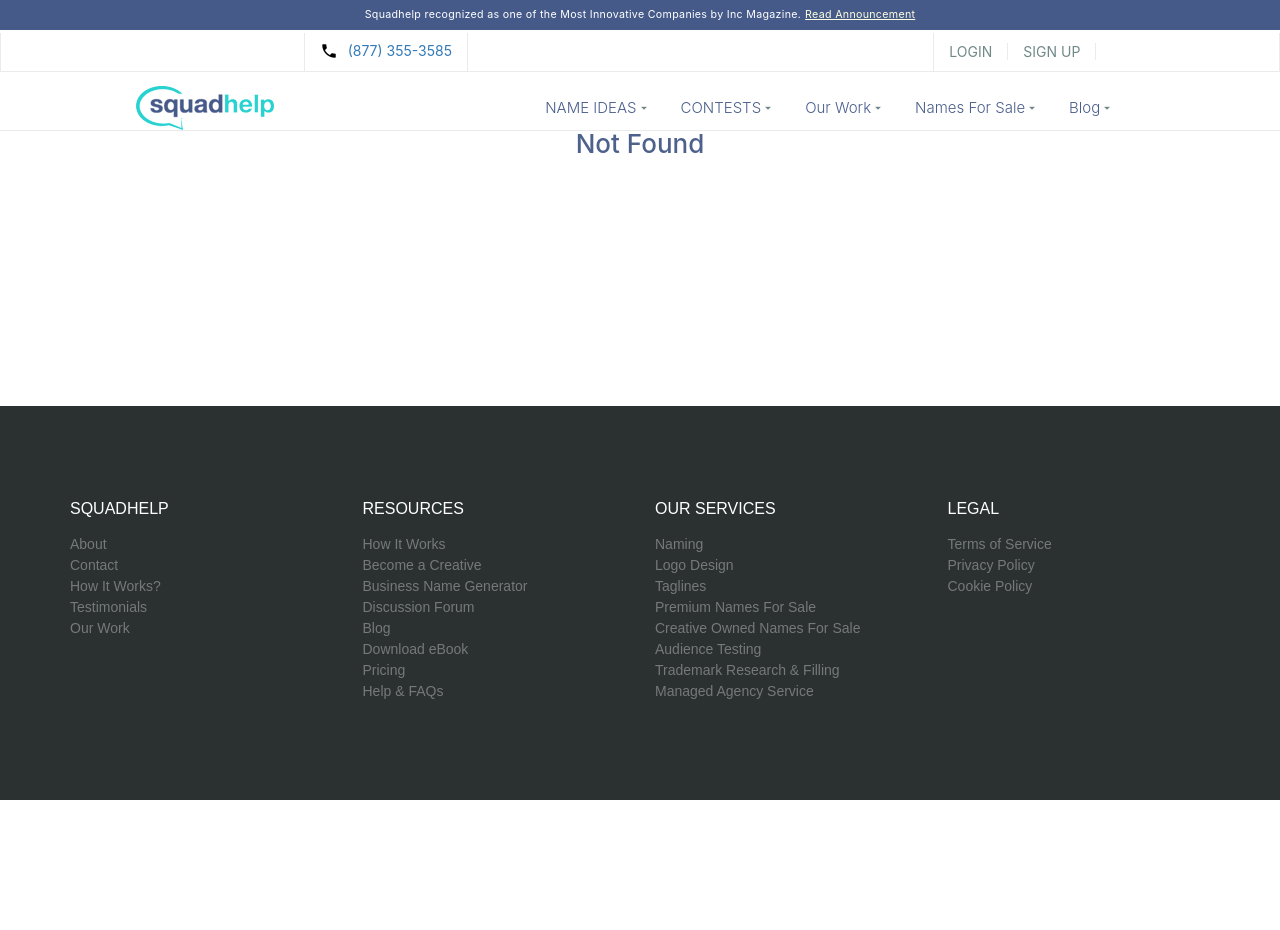
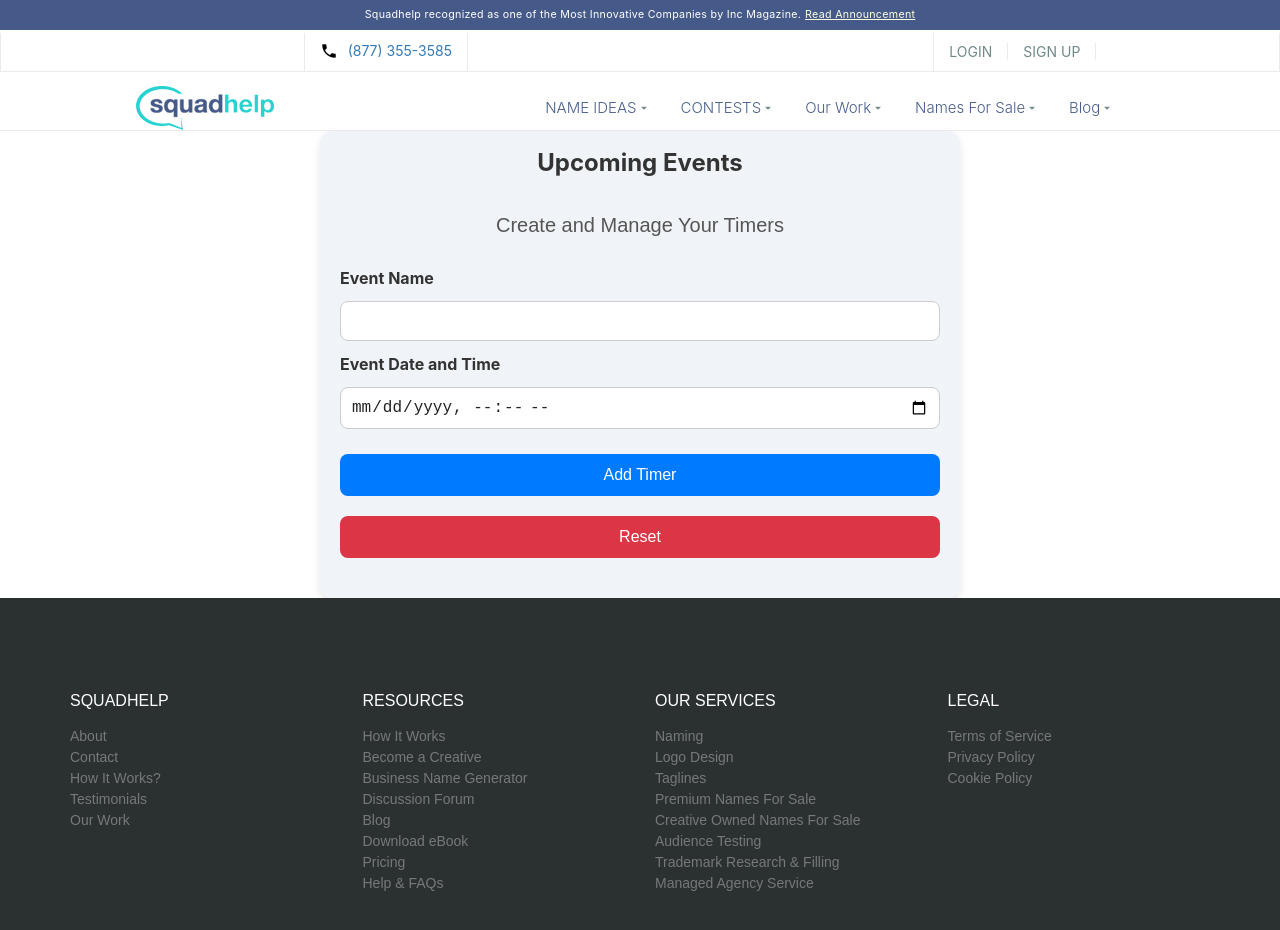
Before and after one commit to Gleb-Poddubchenko/exam-freshcode, a React (Vite) app in the folder client/: page /events in a window 1280 px wide. Shown: the top 930 px of the page. Before the commit the page ends 800 px from the top, so only its background shows below. Built offline with nearby package versions, Linux system fonts and the light colour scheme; no server answers.

Commit message:
merge "BrandingTimer-Events-to-Add "

```diff
--- a/client/src/App.js
+++ b/client/src/App.js
@@ -21,6 +21,7 @@
 import OnlyNotAuthorizedUserRoute from './components/Routes/OnlyNotAuthorizedUserRoute/OnlyNotAuthorizedUserRoute';
 import PrivateRoute from './components/Routes/PrivateRoute/PrivateRoute';
 import HowItWorks from './components/HowItWorks/HowItWorks';
+import Events from './pages/Events/Events';
 
 class App extends Component {
   render() {
@@ -82,6 +83,7 @@
             </Route>
             <Route path="*" element={<NotFound />} />
             <Route path ="/how-it-works" element={<HowItWorks />} />
+            <Route path ="/events" element={<Events />} />
           </Route>
         </Routes>
         <ChatContainer />
--- a/client/src/components/BrandingTimer/BrandingTimer.jsx
+++ b/client/src/components/BrandingTimer/BrandingTimer.jsx
@@ -1,5 +1,4 @@
 import React, { useState, useEffect } from 'react';
-import FormInput from './FormInput';
 
 const BrandingTimer = () => {
   const [timers, setTimers] = useState([]);
@@ -8,49 +7,72 @@
 
   const addTimer = () => {
     if (eventName && eventDate) {
-      setTimers([...timers, { name: eventName, date: new Date(eventDate) }]);
+      setTimers([
+        ...timers,
+        { name: eventName, date: new Date(eventDate), creationTime: new Date() },
+      ]);
       setEventName('');
       setEventDate('');
     }
   };
 
+  const resetTimers = () => {
+    setTimers([]);
+  };
+
   useEffect(() => {
     const interval = setInterval(() => {
-      setTimers((prevTimers) => prevTimers.filter(timer => {
-        const timeLeft = timer.date - new Date();
-        return timeLeft > 0;
-      }));
+      setTimers((prevTimers) =>
+        prevTimers.filter((timer) => {
+          const timeLeft = timer.date - new Date();
+          return timeLeft > 0;
+        })
+      );
     }, 1000);
     return () => clearInterval(interval);
   }, []);
 
   return (
     <div className="branding-timer">
-      <h2>Create and Manage Your Timers</h2>
+      <h1 className="upcoming-events-title">Upcoming Events</h1>
+      <h2 className="main-title">Create and Manage Your Timers</h2>
       <div className="form-section">
-        <FormInput
-          label="Event Name"
+        <label>Event Name</label>
+        <input
+          type="text"
           value={eventName}
           onChange={(e) => setEventName(e.target.value)}
         />
-        <FormInput
-          label="Event Date and Time"
+        <label>Event Date and Time</label>
+        <input
           type="datetime-local"
           value={eventDate}
           onChange={(e) => setEventDate(e.target.value)}
         />
         <button onClick={addTimer}>Add Timer</button>
+        <button onClick={resetTimers} className="reset-button">Reset</button>
       </div>
       <div className="timers-list">
         {timers.map((timer, index) => {
           const timeLeft = Math.max(0, timer.date - new Date());
+          const totalTime = timer.date - timer.creationTime || 1;
+          const progressPercentage = Math.min(100, (timeLeft / totalTime) * 100);
+
           const hours = Math.floor(timeLeft / (1000 * 60 * 60));
           const minutes = Math.floor((timeLeft % (1000 * 60 * 60)) / (1000 * 60));
           const seconds = Math.floor((timeLeft % (1000 * 60)) / 1000);
+
           return (
             <div key={index} className={`timer ${timeLeft < 60000 ? 'urgent' : ''}`}>
-              <p>{timer.name}</p>
-              <p>Time left: {hours}h {minutes}m {seconds}s</p>
+              <div>
+                <p>{timer.name}</p>
+                <p>
+                  Time left: {hours}h {minutes}m {seconds}s
+                </p>
+                <div className="progress-bar">
+                  <div className="progress" style={{ width: `${progressPercentage}%` }}></div>
+                </div>
+              </div>
             </div>
           );
         })}
--- /dev/null
+++ b/client/src/pages/Events/Events.css
@@ -0,0 +1,179 @@
+
+.branding-timer {
+    display: flex;
+    flex-direction: column;
+    align-items: center;
+    gap: 20px;
+    padding: 20px;
+    background-color: #f7f7f7;
+    border-radius: 10px;
+    box-shadow: 0 4px 8px rgba(0, 0, 0, 0.1);
+  }
+
+
+  .form-section {
+    display: flex;
+    flex-direction: column;
+    gap: 15px;
+    width: 100%;
+  }
+
+
+  .timers-list {
+    display: flex;
+    flex-direction: column;
+    gap: 15px;
+    width: 100%;
+  }
+
+
+  .timer {
+    display: flex;
+    justify-content: space-between;
+    align-items: center;
+    padding: 15px;
+    background-color: #e0f7fa;
+    border-radius: 8px;
+    box-shadow: 0 2px 4px rgba(0, 0, 0, 0.1);
+    position: relative;
+    transition: background-color 0.3s, transform 0.3s;
+  }
+
+
+  .timer.urgent {
+    background-color: #f44336;
+    color: white;
+    transform: scale(1.05);
+  }
+
+
+  .timer:hover {
+    transform: scale(1.02);
+  }
+
+
+  .progress-bar {
+    width: 100%;
+    height: 10px;
+    background-color: #ddd;
+    border-radius: 5px;
+    margin-top: 10px;
+    overflow: hidden;
+  }
+
+  .progress {
+    height: 100%;
+    background-color: #4caf50;
+    transition: width 1s;
+  }
+
+
+  .timer p {
+    margin: 0;
+  }
+
+  .branding-timer {
+    display: flex;
+    flex-direction: column;
+    align-items: center;
+    gap: 20px;
+    padding: 20px;
+    background-color: #f0f4f8;
+    border-radius: 12px;
+    box-shadow: 0 4px 8px rgba(0, 0, 0, 0.1);
+    max-width: 600px;
+    margin: 0 auto;
+  }
+
+  .form-section {
+    display: flex;
+    flex-direction: column;
+    gap: 15px;
+    width: 100%;
+  }
+
+  .form-section label {
+    font-weight: bold;
+    color: #333;
+  }
+
+  .form-section input {
+    padding: 10px;
+    border: 1px solid #ccc;
+    border-radius: 8px;
+    outline: none;
+    font-size: 16px;
+    transition: border-color 0.3s;
+  }
+
+  .form-section input:focus {
+    border-color: #007bff;
+  }
+
+  button {
+    padding: 12px 20px;
+    background-color: #007bff;
+    color: white;
+    border: none;
+    border-radius: 8px;
+    font-size: 16px;
+    cursor: pointer;
+    transition: background-color 0.3s;
+  }
+
+  button:hover {
+    background-color: #0056b3;
+  }
+
+  .upcoming-events-title {
+    text-align: center;
+    font-size: 24px;
+    font-weight: bold;
+    margin-bottom: 20px;
+    color: #333;
+  }
+
+  .main-title {
+    text-align: center;
+    font-size: 20px;
+    color: #555;
+    margin-bottom: 15px;
+    font-family: 'Arial', sans-serif;
+  }
+
+  .form-section {
+    display: flex;
+    flex-direction: column;
+    gap: 15px;
+    width: 100%;
+  }
+
+  .form-section label {
+    font-weight: bold;
+    color: #333;
+  }
+
+  button {
+    padding: 12px 20px;
+    background-color: #007bff;
+    color: white;
+    border: none;
+    border-radius: 8px;
+    font-size: 16px;
+    cursor: pointer;
+    transition: background-color 0.3s;
+    margin-top: 10px;
+  }
+
+  button:hover {
+    background-color: #0056b3;
+  }
+
+  .reset-button {
+    background-color: #dc3545;
+    margin-top: 5px;
+  }
+
+  .reset-button:hover {
+    background-color: #c82333;
+  }
--- /dev/null
+++ b/client/src/pages/Events/Events.js
@@ -0,0 +1,13 @@
+import React from 'react';
+import BrandingTimer from '../../components/BrandingTimer/BrandingTimer';
+import './Events.css';
+
+const Events = () => {
+  return (
+    <div className="events-page">
+      <BrandingTimer />
+    </div>
+  );
+};
+
+export default Events;
```
